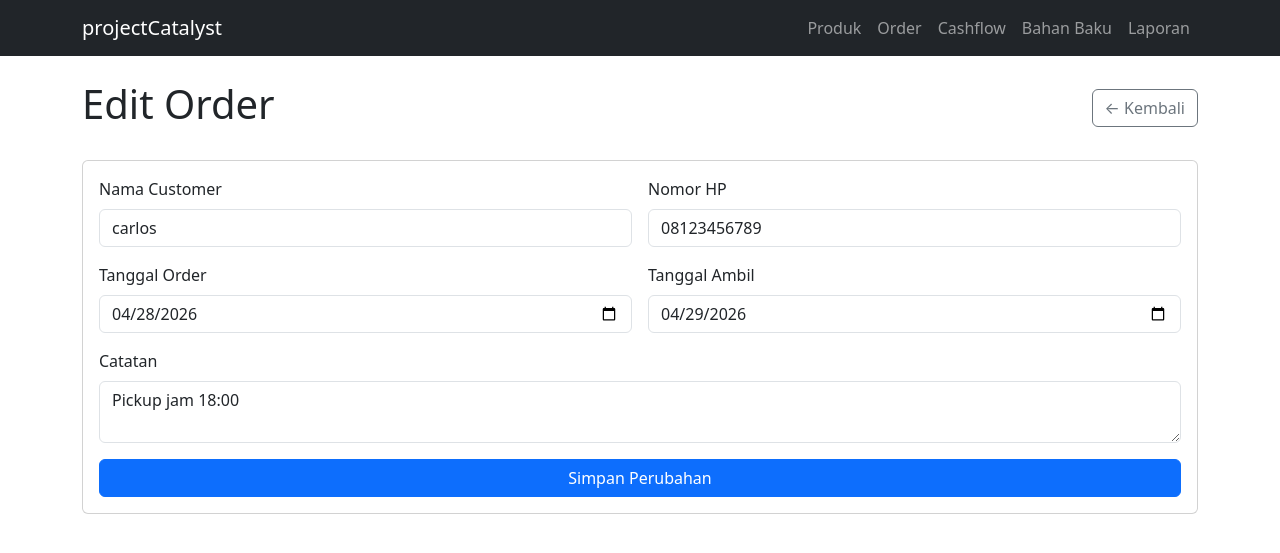
After one commit to AkioTrya/ProjectCatalyst, a Flask app: page /orders/edit/1 in a window 1280 px wide. The commit adds this page. Shown: the top 553 px of the page. Run offline with Flask 3, Linux system fonts and the light colour scheme; data comes from the database, SQL or seed files in the repository; both versions use the stored data as it was after the commit; some libraries are stand-ins or nearby versions.

Commit message:
added edit funstion for products and order, minor fix

```diff
--- a/app.py
+++ b/app.py
@@ -1,5 +1,5 @@
 from flask import Flask, render_template, request, redirect, url_for
-from database.db import init_db, get_all_products, add_product, get_all_orders, add_order, delete_order, deactivate_product, activate_product, get_all_products_including_inactive, get_all_expenses, add_expense, update_order_status, get_daily_summary, get_top_products, get_monthly_summary, get_all_ingredients, add_ingredient, add_ingredient_price, get_ingredient_price_history, get_ingredient_prices_for_chart, add_payment, get_payments_by_order
+from database.db import init_db, get_all_products, add_product, get_all_orders, add_order, delete_order, deactivate_product, activate_product, get_all_products_including_inactive, get_all_expenses, add_expense, update_order_status, get_daily_summary, get_top_products, get_monthly_summary, get_all_ingredients, add_ingredient, add_ingredient_price, get_ingredient_price_history, get_ingredient_prices_for_chart, add_payment, get_payments_by_order, get_product_by_id, update_product, get_order_by_id, update_order
 app = Flask(__name__)
 
 @app.route('/')
@@ -146,6 +146,34 @@ def add_payment_route(order_id):
     add_payment(order_id, float(amount), payment_method, payment_type, notes)
     return redirect(url_for('orders'))
 
+@app.route('/products/edit/<int:product_id>')
+def edit_product_page(product_id):
+    product = get_product_by_id(product_id)
+    return render_template('edit_product.html', product=product)
+
+@app.route('/products/edit/<int:product_id>', methods=['POST'])
+def edit_product_route(product_id):
+    name = request.form['name']
+    price = request.form['price']
+    unit = request.form['unit']
+    update_product(product_id, name, float(price), unit)
+    return redirect(url_for('products'))
+
+@app.route('/orders/edit/<int:order_id>')
+def edit_order_page(order_id):
+    order = get_order_by_id(order_id)
+    return render_template('edit_order.html', order=order)
+
+@app.route('/orders/edit/<int:order_id>', methods=['POST'])
+def edit_order_route(order_id):
+    customer_name = request.form['customer_name']
+    customer_phone = request.form['customer_phone']
+    order_date = request.form['order_date']
+    pickup_date = request.form['pickup_date']
+    notes = request.form['notes']
+    update_order(order_id, customer_name, customer_phone, order_date, pickup_date, notes)
+    return redirect(url_for('orders'))
+
 if __name__ == '__main__':
     init_db()
     app.run(debug=True, host='0.0.0.0')
--- a/database/db.py
+++ b/database/db.py
@@ -306,3 +306,41 @@ def get_payments_by_order(order_id):
     """, (order_id,)).fetchall()
     conn.close()
     return payments
+
+def get_product_by_id(product_id):
+    conn = get_connection()
+    product = conn.execute(
+        "SELECT * FROM products WHERE id = ?",
+        (product_id,)
+    ).fetchone()
+    conn.close()
+    return product
+
+def update_product(product_id, name, price, unit):
+    conn = get_connection()
+    conn.execute(
+        "UPDATE products SET name = ?, price = ?, unit = ? WHERE id = ?",
+        (name, price, unit, product_id)
+    )
+    conn.commit()
+    conn.close()
+
+def get_order_by_id(order_id):
+    conn = get_connection()
+    order = conn.execute(
+        "SELECT * FROM orders WHERE id = ?",
+        (order_id,)
+    ).fetchone()
+    conn.close()
+    return order
+
+def update_order(order_id, customer_name, customer_phone, order_date, pickup_date, notes):
+    conn = get_connection()
+    conn.execute("""
+        UPDATE orders
+        SET customer_name = ?, customer_phone = ?,
+            order_date = ?, pickup_date = ?, notes = ?
+        WHERE id = ?
+    """, (customer_name, customer_phone, order_date, pickup_date, notes, order_id))
+    conn.commit()
+    conn.close()
--- /dev/null
+++ b/templates/edit_order.html
@@ -0,0 +1,43 @@
+{% extends 'base.html' %}
+{% block title %}Edit Order — projectCatalyst{% endblock %}
+
+{% block content %}
+<div class="d-flex justify-content-between align-items-center mb-4">
+    <h1>Edit Order</h1>
+    <a href="/orders" class="btn btn-outline-secondary">← Kembali</a>
+</div>
+
+<div class="card">
+    <div class="card-body">
+        <form action="/orders/edit/{{ order['id'] }}" method="POST">
+            <div class="row g-3">
+                <div class="col-12 col-md-6">
+                    <label class="form-label">Nama Customer</label>
+                    <input type="text" name="customer_name" class="form-control"
+                           value="{{ order['customer_name'] }}" required>
+                </div>
+                <div class="col-12 col-md-6">
+                    <label class="form-label">Nomor HP</label>
+                    <input type="text" name="customer_phone" class="form-control"
+                           value="{{ order['customer_phone'] or '' }}">
+                </div>
+                <div class="col-12 col-md-6">
+                    <label class="form-label">Tanggal Order</label>
+                    <input type="date" name="order_date" class="form-control"
+                           value="{{ order['order_date'] }}" required>
+                </div>
+                <div class="col-12 col-md-6">
+                    <label class="form-label">Tanggal Ambil</label>
+                    <input type="date" name="pickup_date" class="form-control"
+                           value="{{ order['pickup_date'] or '' }}">
+                </div>
+                <div class="col-12">
+                    <label class="form-label">Catatan</label>
+                    <textarea name="notes" class="form-control" rows="2">{{ order['notes'] or '' }}</textarea>
+                </div>
+            </div>
+            <button type="submit" class="btn btn-primary mt-3 w-100 w-md-auto">Simpan Perubahan</button>
+        </form>
+    </div>
+</div>
+{% endblock %}
--- a/templates/manage_products.html
+++ b/templates/manage_products.html
@@ -35,14 +35,15 @@
                 {% if product['is_active'] == 1 %}
                 <form action="/products/deactivate/{{ product['id'] }}" method="POST"
                       onsubmit="return confirm('Nonaktifkan produk ini?')">
-                    <button type="submit" class="btn btn-warning btn-sm">Nonaktifkan</button>
+                    <button type="submit" class="btn btn-warning btn-sm w-100">Nonaktifkan</button>
                 </form>
                 {% else %}
                 <form action="/products/activate/{{ product['id'] }}" method="POST"
                       onsubmit="return confirm('Aktifkan produk ini?')">
-                    <button type="submit" class="btn btn-success btn-sm">Aktifkan</button>
+                    <button type="submit" class="btn btn-success btn-sm w-100">Aktifkan</button>
                 </form>
                 {% endif %}
+                <a href="/products/edit/{{ product['id'] }}" class="btn btn-info btn-sm w-100 mt-1">Edit</a>
             </td>
         </tr>
         {% endfor %}
--- a/templates/orders.html
+++ b/templates/orders.html
@@ -118,6 +118,7 @@
                       onsubmit="return confirm('Hapus order ini?')">
                     <button type="submit" class="btn btn-danger btn-sm w-100">Hapus</button>
                 </form>
+                <a href="/orders/edit/{{ order['id'] }}" class="btn btn-info btn-sm w-100 mt-1">Edit</a>
             </td>
         </tr>
         {% endfor %}
```
Also changed, not shown: templates/edit_product.html (added, +34 -0 lines), database/catalyst.db.
